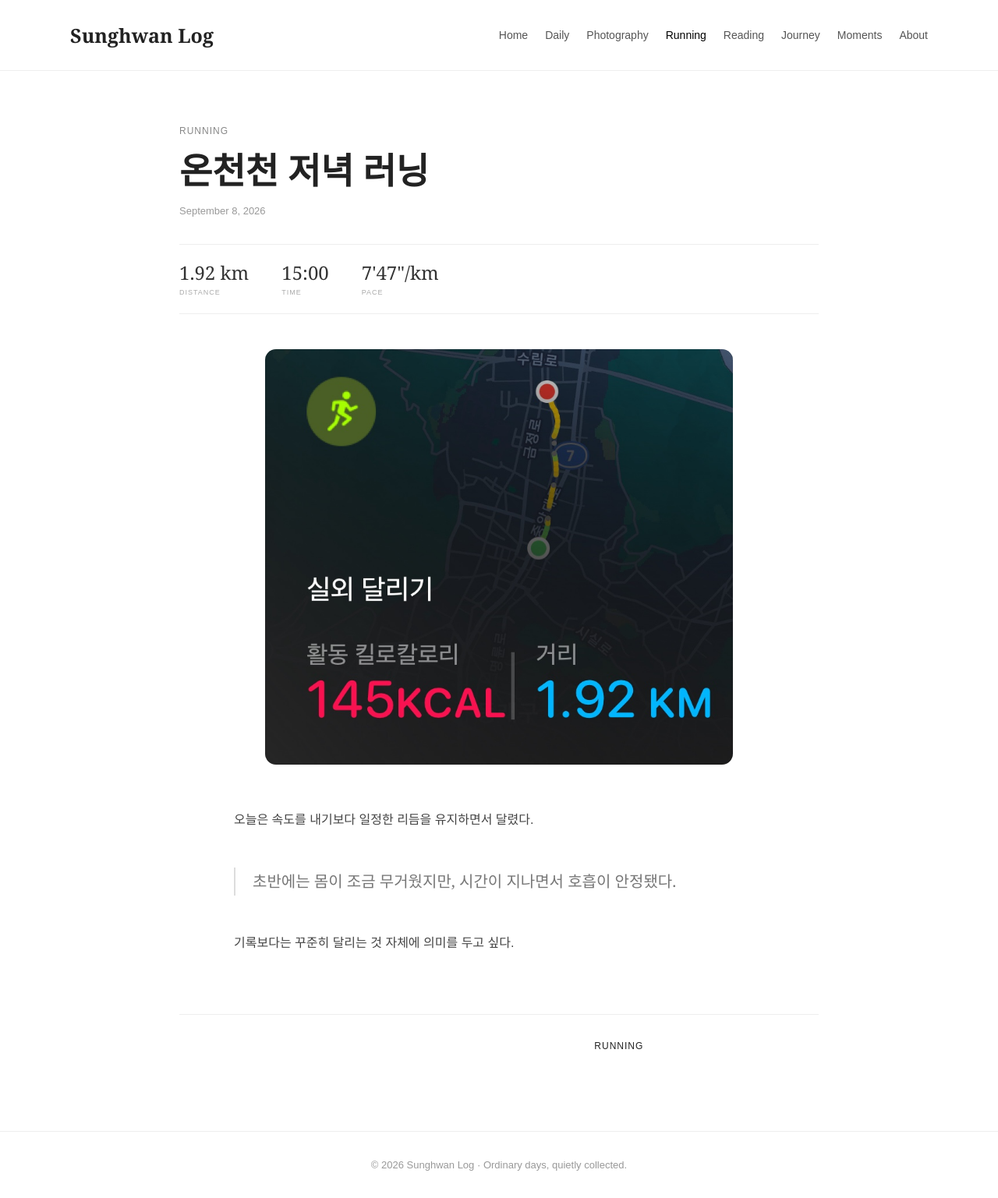
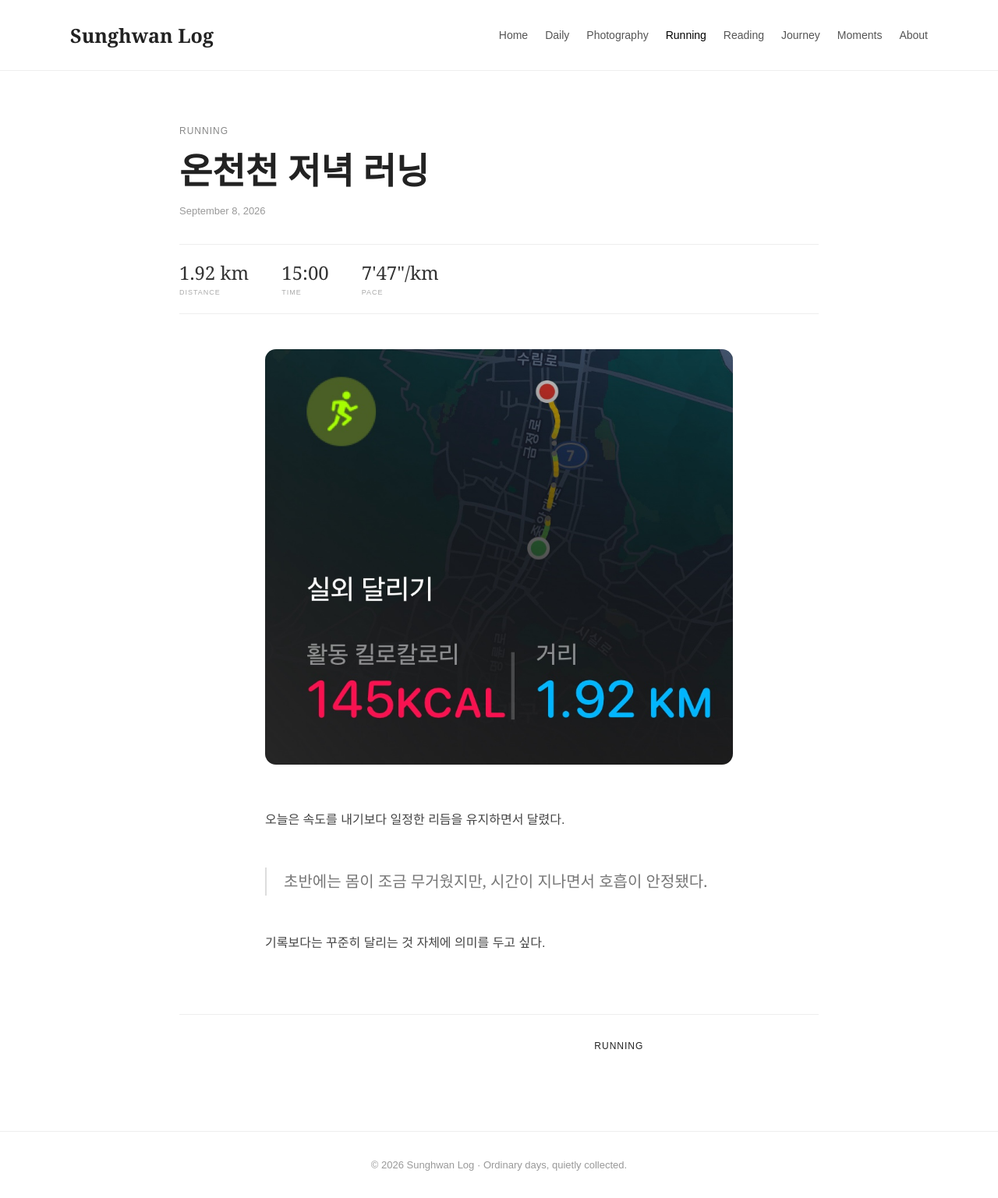
Before and after one commit to sunghwanlog/sunghwanlog.github.io, a Jekyll site: the page built from _posts/2026-09-08-running-001.md, in a window 1280 px wide. Shown: the whole page at 78% size. Built offline with Jekyll 4.4.1, drawn with Linux system fonts in a browser that asks for light colours.

Commit message:
Update running.html

```diff
--- a/_layouts/running.html
+++ b/_layouts/running.html
@@ -169,7 +169,8 @@
     ========================= */
 
    .story {
-      max-width: 680px;
+  width: 100%;
+  max-width: 600px;
   margin: 55px auto 0;
 
   color: #444;
```
Lines whose indentation alone changed are shown as unchanged.
